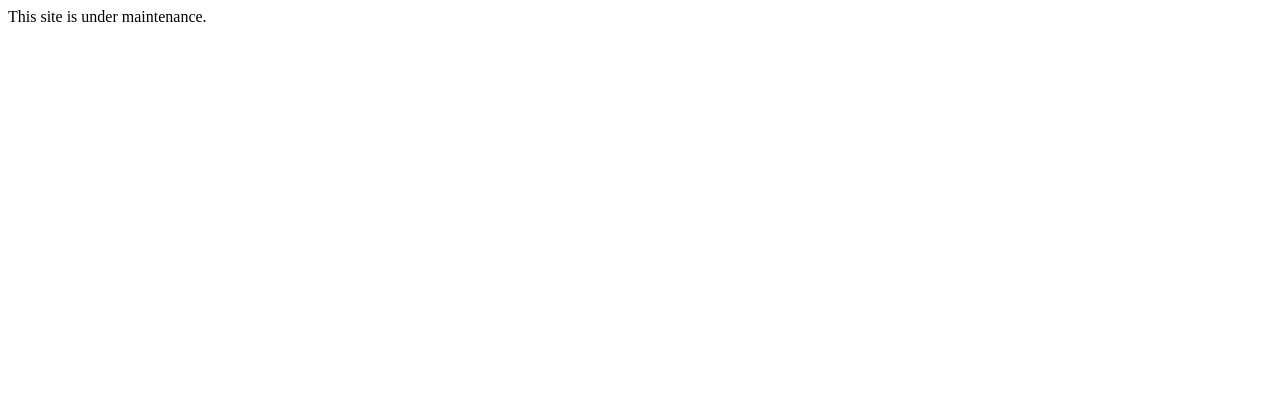
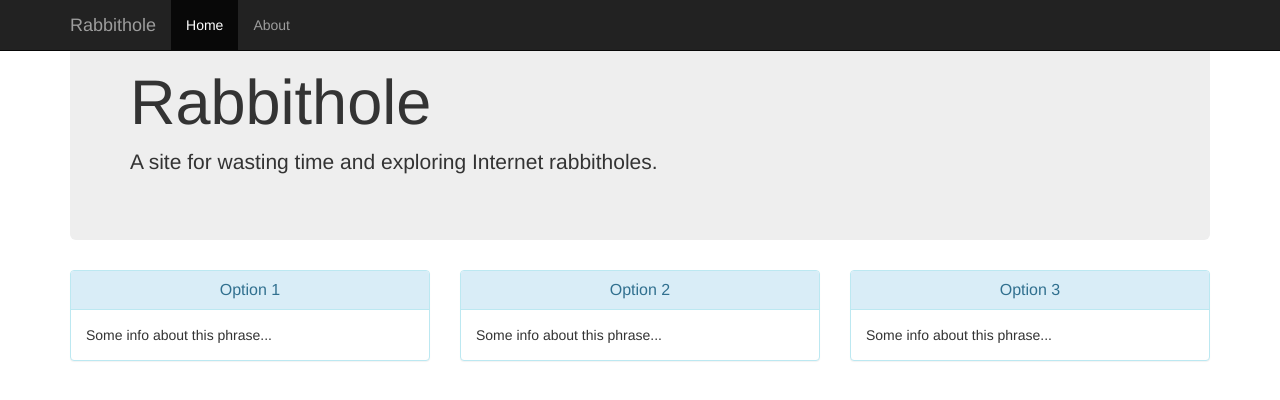
Before and after one commit to rabbithole-309k/rabbithole-309k.github.io, a plain HTML site: page index.html in a window 1280 px wide. Drawn offline with nearby package versions, Linux system fonts and the light colour scheme.

Commit message:
Added in bootstrap and got a basic framework setup

```diff
--- a/index.html
+++ b/index.html
@@ -2,5 +2,76 @@
   <header>
     <title>Hello there</title>
   </header>
-  <body>This site is under maintenance.</body>
+  <head>
+    <meta charset="utf-8">
+    <title>Rabbithole</title>
+    <link rel="stylesheet" href="http://netdna.bootstrapcdn.com/bootstrap/3.1.1/css/bootstrap.css">
+  </head>
+  <body role="document" style="">
+
+    <!-- Fixed navbar -->
+    <div class="navbar navbar-inverse navbar-fixed-top" role="navigation">
+      <div class="container">
+        <div class="navbar-header">
+          <button type="button" class="navbar-toggle" data-toggle="collapse" data-target=".navbar-collapse">
+            <span class="sr-only">Toggle navigation</span>
+            <span class="icon-bar"></span>
+            <span class="icon-bar"></span>
+            <span class="icon-bar"></span>
+          </button>
+          <a class="navbar-brand" href="index.html">Rabbithole</a>
+        </div>
+        <div class="navbar-collapse collapse">
+          <ul class="nav navbar-nav">
+            <li class="active"><a href="#">Home</a></li>
+            <li><a href="about.html">About</a></li>
+          </ul>
+
+        </div><!--/.nav-collapse -->
+      </div>
+    </div>
+
+    <div class="container theme-showcase" role="main">
+
+      <!-- Main jumbotron for a primary marketing message or call to action -->
+      <div class="jumbotron">
+        <h1>Rabbithole</h1>
+        <p>A site for wasting time and exploring Internet rabbitholes.</p>
+      </div>
+
+
+      <div class="row">
+        <div class="col-sm-4">
+          <div class="panel panel-info">
+            <div class="panel-heading">
+              <h3 class="panel-title text-center">Option 1</h3>
+            </div>
+            <div class="panel-body">
+              Some info about this phrase...
+            </div>
+          </div>
+        </div><!-- /.col-sm-4 -->
+        <div class="col-sm-4">
+          <div class="panel panel-info">
+            <div class="panel-heading">
+              <h3 class="panel-title text-center">Option 2</h3>
+            </div>
+            <div class="panel-body">
+              Some info about this phrase...
+            </div>
+          </div>
+        </div><!-- /.col-sm-4 -->
+        <div class="col-sm-4">
+          <div class="panel panel-info">
+            <div class="panel-heading">
+              <h3 class="panel-title text-center">Option 3</h3>
+            </div>
+            <div class="panel-body">
+              Some info about this phrase...
+            </div>
+          </div>
+        </div><!-- /.col-sm-4 -->
+      </div>
+    </div>
+  </body>
 </html>
```
Also changed, not shown: about.html (added, +112 -0 lines).
